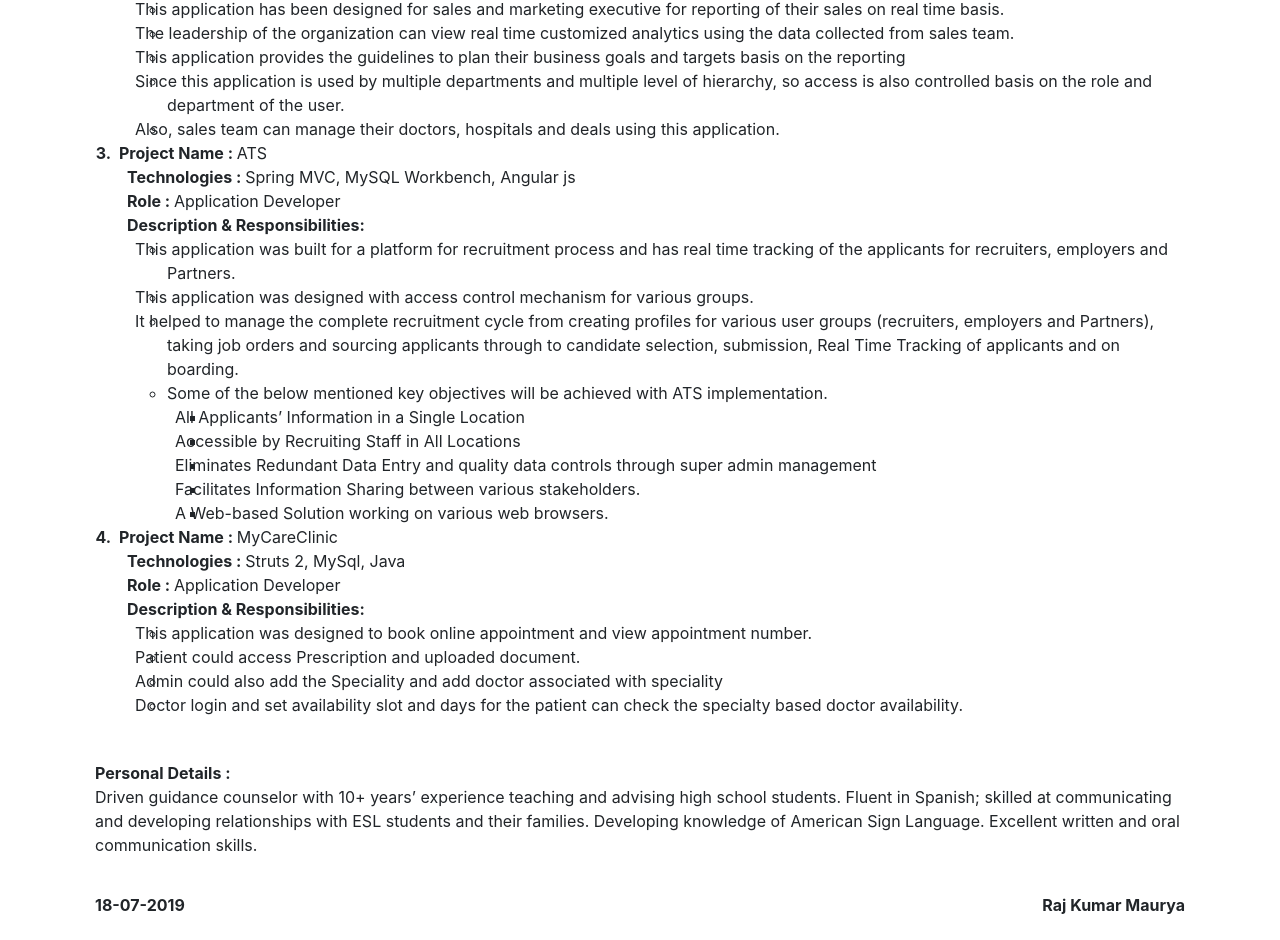
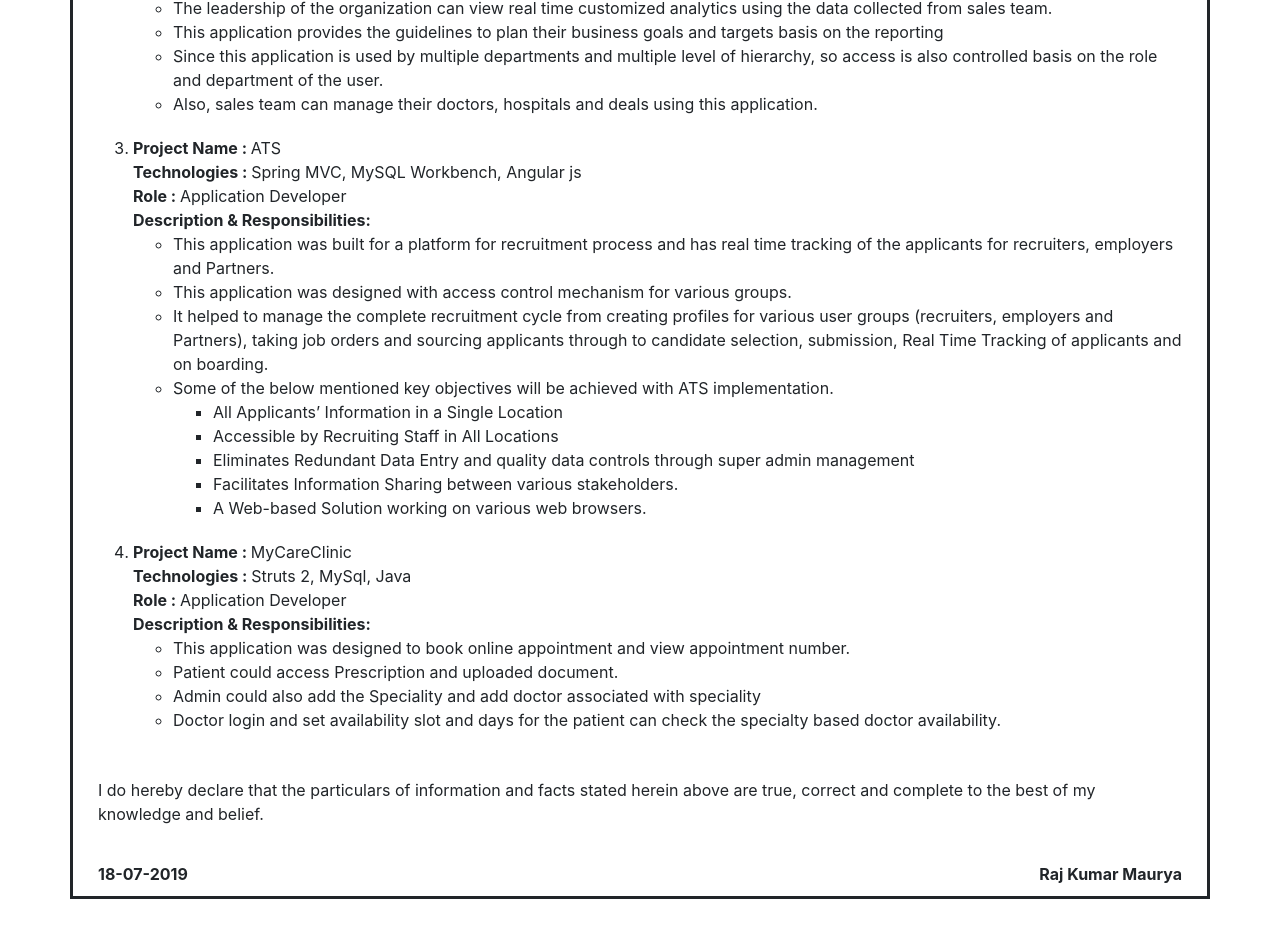
Before and after one commit to rajkm1920/raj-profile, an Angular app: page / in a window 1280 px wide. Shown: the part 1000-1940 px from the top of the page. After the commit the page ends 1912 px from the top, so only its background shows below. Built offline with nearby package versions, Linux system fonts and the light colour scheme.

Commit message:
ui change

```diff
--- a/src/app/profile/profile.component.css
+++ b/src/app/profile/profile.component.css
@@ -10,29 +10,6 @@
     padding: 10px;
   }
   .row:hover {
-      box-shadow: 0 0 6px rgba(33,33,33,.5);
+      box-shadow: 0 0 6px rgba(31, 29, 29, 0.5);
       padding: 10px;
     }
-
-    ol {
-      margin:0 0 1.5em;
-      padding:0;
-      counter-reset:item;
-    }
-
-    ol>li {
-      margin:0;
-      padding:0 0 0 2em;
-      text-indent:-2em;
-      list-style-type:none;
-      counter-increment:item;
-    }
-
-    ol>li:before {
-      display:inline-block;
-      width:1.5em;
-      padding-right:0.5em;
-      font-weight:bold;
-      text-align:right;
-      content:counter(item) ".";
-    }
--- a/src/app/profile/profile.component.html
+++ b/src/app/profile/profile.component.html
@@ -1,5 +1,5 @@
-<div class="container" style="text-align: center; margin-top: 1%;margin-bottom: 1%;">
-                <div class="row" > <div class="col-md-12" align="right">  <button class="btn btn-primary" >Home</button></div>     </div>
+<div class="container" style="text-align: center; margin-top: 1%;margin-bottom: 1%; border-style: solid; ">
+
         <div class="row" >
 
                 <div class="col-md-4" align="left">
@@ -58,7 +58,7 @@
                                     <ul>
                                             <li>Master of Computer Application from Galgotia Educational Institutions, in 2016.</li>
                                             <li>Bachelor of Computer Application from Kanpur University, in 2014.</li>
-                                        </ul>
+                                   </ul>
                             </div>
 
                           </div>
@@ -67,6 +67,7 @@
                                         <b>Projects Undertaken :</b>
 
                                             <ol >
+                                                        <div class="row" >
                                             <li><b>Project Name : </b>GSTTm Solution<br>
                                                 <b>Technologies : </b>Spring boot MVC Security, My SQL, JPA, JQuery .<br>
                                                 <b>Role : </b>Application Developer (Web and APIs)<br>
@@ -79,6 +80,8 @@
                                                         <li>This platform also provides customer support on various services like GSTIN registration, Aadhar registration, queries of customer with chat services with our Web & App product.</li>
                                                 </ul>
                                             </li>
+                                            </div>
+                                            <div class="row" >
 
                                                 <li><b>Project Name : </b>EZ Track<br>
                                                     <b>Technologies : </b>Spring MVC, My SQL, JQuery, JsChart, JSTL, Angular.JS<br>
@@ -92,6 +95,8 @@
                                                             <li>Also, sales team can manage their doctors, hospitals and deals using this application.</li>
                                                     </ul>
                                                 </li>
+                                        </div>
+                                        <div class="row" >
 
                                                 <li><b>Project Name : </b>ATS<br>
                                                     <b>Technologies : </b>Spring MVC, MySQL Workbench, Angular js<br>
@@ -116,6 +121,8 @@
 
                                                     </ul>
                                                 </li>
+                                                </div>
+                                                <div class="row" >
 
                                                         <li><b>Project Name : </b>MyCareClinic<br>
                                                             <b>Technologies : </b>Struts 2, MySql, Java<br>
@@ -130,15 +137,16 @@
 
                                                             </ul>
                                                         </li>
+                                                </div>
                                                     </ol>
                                 </div>
 
                               </div>
                               <div class="row" >
                                     <div class="col-md-12" align="left">
-                                            <b>Personal Details :</b>
+
                                             <p>
-                                                    Driven guidance counselor with 10+ years’ experience teaching and advising high school students. Fluent in Spanish; skilled at communicating and developing relationships with ESL students and their families. Developing knowledge of American Sign Language. Excellent written and oral communication skills.
+                                                        I do hereby declare that the particulars of information and facts stated herein above are true, correct and complete to the best of my knowledge and belief.
                                             </p>
                                     </div>
 
```
